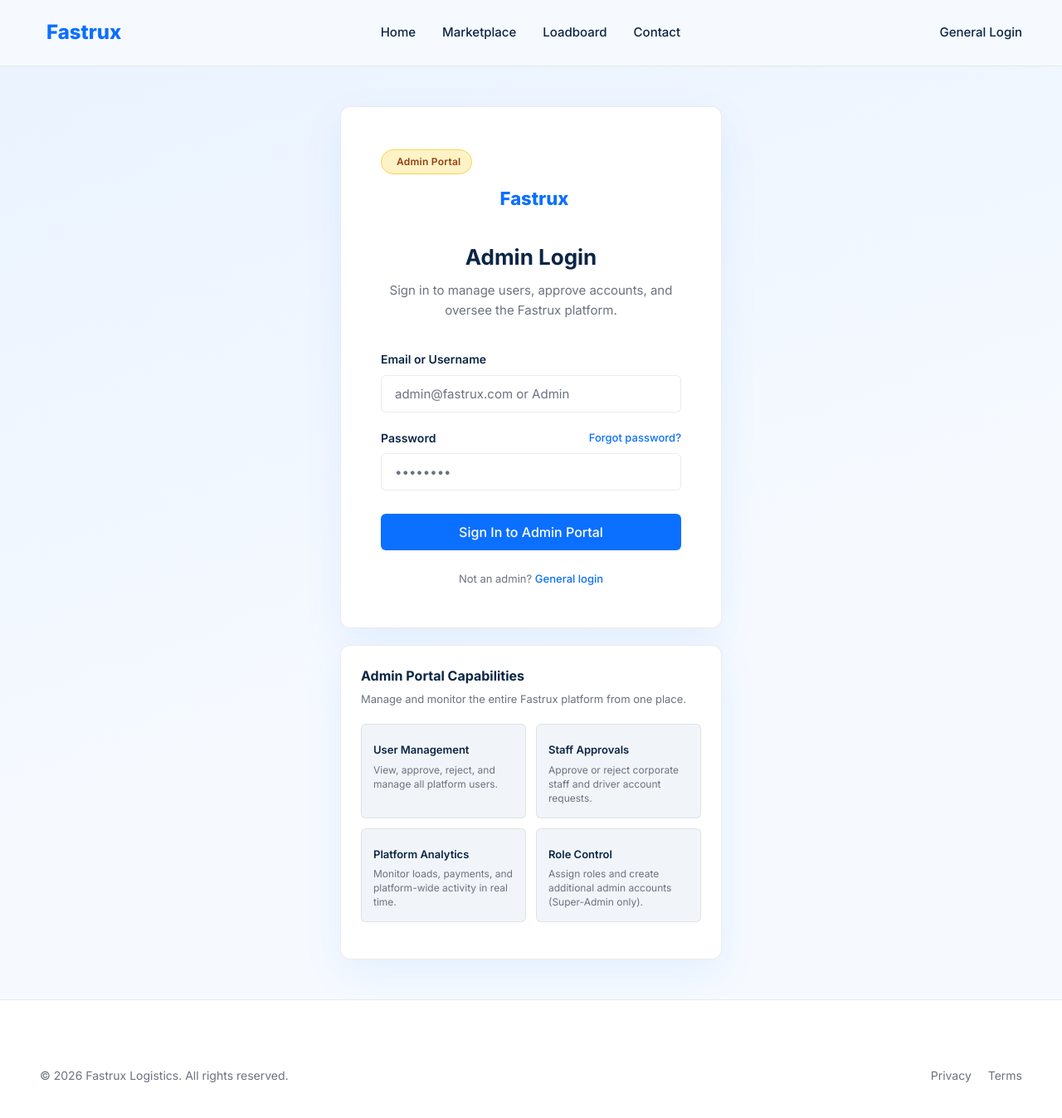
After one commit to rsnoris/Fastrux, a PHP site: page /admin-login.php in a window 1280 px wide. The commit adds this page. Shown: the whole page at 83% size. Run offline with PHP 8.4, Linux system fonts and the light colour scheme; some libraries are stand-ins or nearby versions.

Commit message:
Add admin-login.php, test Admin/Super-Admin accounts, username-based login support
Agent-Logs-Url: https://github.com/rsnoris/Fastrux/sessions/9487a92f-380c-4711-82a3-cdcf0e2c65d1

Co-authored-by: rsnoris <194880795+rsnoris@users.noreply.github.com>

```diff
--- a/admin-dashboard.php
+++ b/admin-dashboard.php
@@ -604,7 +604,7 @@
     (function () {
       try { currentUser = JSON.parse(localStorage.getItem('fx_user')); } catch (e) {}
       if (!currentUser || !currentUser.id) {
-        window.location.href = 'login?redirect=' + encodeURIComponent(window.location.pathname);
+        window.location.href = 'admin-login?redirect=' + encodeURIComponent(window.location.pathname);
         return;
       }
       var adminRoles = ['admin', 'super_admin'];
--- /dev/null
+++ b/admin-login.php
@@ -0,0 +1,240 @@
+<!DOCTYPE html>
+<html lang="en">
+<head>
+  <meta charset="UTF-8" />
+  <link rel="icon" href="favicon.svg" type="image/svg+xml" />
+  <meta name="viewport" content="width=device-width, initial-scale=1.0" />
+  <title>Admin Portal Login — Fastrux Logistics</title>
+  <link rel="preconnect" href="https://fonts.googleapis.com" />
+  <link rel="preconnect" href="https://fonts.gstatic.com" crossorigin />
+  <link href="https://fonts.googleapis.com/css2?family=Inter:wght@300;400;500;600;700;800;900&display=swap" rel="stylesheet" />
+  <link rel="stylesheet" href="shared.css" />
+  <script src="https://code.iconify.design/iconify-icon/3.0.0/iconify-icon.min.js"></script>
+  <style>
+    .password-wrapper { position: relative; }
+    .password-toggle {
+      position: absolute; right: 14px; top: 50%; transform: translateY(-50%);
+      background: none; border: none; cursor: pointer;
+      color: var(--muted-foreground); display: flex; align-items: center;
+    }
+    .forgot-link { float: right; font-size: 13px; color: var(--primary); font-weight: 500; }
+    @keyframes spin { to { transform: rotate(360deg); } }
+
+    /* Portal badge */
+    .portal-badge {
+      display: inline-flex; align-items: center; gap: 6px;
+      background: #fef3c7; border: 1px solid #fcd34d;
+      color: #92400e; border-radius: 20px;
+      padding: 4px 12px; font-size: 12px; font-weight: 600;
+      margin-bottom: 12px; letter-spacing: .02em;
+    }
+
+    /* Feature tiles */
+    .features-list {
+      display: grid; grid-template-columns: 1fr 1fr;
+      gap: 12px; margin: 20px 0;
+    }
+    .feature-tile {
+      background: var(--muted); border: 1px solid var(--border);
+      border-radius: var(--radius-md);
+      padding: 14px; display: flex; flex-direction: column; gap: 6px;
+    }
+    .feature-tile iconify-icon { font-size: 20px; color: var(--primary); }
+    .feature-tile .ft-title { font-size: 13px; font-weight: 600; }
+    .feature-tile .ft-desc  { font-size: 12px; color: var(--muted-foreground); line-height: 1.4; }
+    @media(max-width:480px) { .features-list { grid-template-columns: 1fr; } }
+  </style>
+</head>
+<body>
+
+  <header class="header">
+    <div class="container header-content">
+      <a href="index" class="logo">
+        <iconify-icon icon="lucide:truck" style="font-size:28px;color:var(--primary)"></iconify-icon>
+        Fastrux
+      </a>
+      <nav class="nav-links">
+        <a class="nav-link" href="index">Home</a>
+        <a class="nav-link" href="marketplace">Marketplace</a>
+        <a class="nav-link" href="loadboard">Loadboard</a>
+        <a class="nav-link" href="contact">Contact</a>
+      </nav>
+      <div class="header-actions">
+        <a class="nav-link" href="login">General Login</a>
+      </div>
+      <button class="hamburger" id="hamburger" aria-label="Toggle menu">
+        <span></span><span></span><span></span>
+      </button>
+    </div>
+  </header>
+  <nav class="mobile-menu" id="mobileMenu">
+    <a class="nav-link" href="index">Home</a>
+    <a class="nav-link" href="marketplace">Marketplace</a>
+    <a class="nav-link" href="loadboard">Loadboard</a>
+    <a class="nav-link" href="contact">Contact</a>
+    <div class="header-actions" style="margin-top:8px;">
+      <a class="btn btn-outline" href="login">General Login</a>
+    </div>
+  </nav>
+
+  <div class="auth-wrapper" style="align-items:flex-start;padding-top:48px;">
+    <div style="width:100%;max-width:460px;margin:0 auto;">
+
+      <!-- Login card -->
+      <div class="auth-card" style="margin-bottom:20px;">
+        <div class="portal-badge">
+          <iconify-icon icon="lucide:shield-alert"></iconify-icon>
+          Admin Portal
+        </div>
+        <div class="auth-logo">
+          <iconify-icon icon="lucide:truck" style="font-size:24px"></iconify-icon>
+          Fastrux
+        </div>
+        <h1 class="auth-title">Admin Login</h1>
+        <p class="auth-subtitle">Sign in to manage users, approve accounts, and oversee the Fastrux platform.</p>
+
+        <div class="form-feedback" id="loginFeedback"></div>
+        <form id="loginForm" novalidate>
+          <input type="hidden" name="form_type" value="login" />
+          <input type="hidden" name="expected_role" value="admin_portal" />
+          <div class="form-group">
+            <label for="email">Email or Username</label>
+            <input class="form-control" type="text" id="email" name="email"
+                   placeholder="admin@fastrux.com or Admin" required autocomplete="username" />
+          </div>
+          <div class="form-group">
+            <label for="password">
+              Password
+              <a class="forgot-link" href="forgot-password">Forgot password?</a>
+            </label>
+            <div class="password-wrapper">
+              <input class="form-control" type="password" id="password" name="password"
+                     placeholder="••••••••" required autocomplete="current-password" />
+              <button type="button" class="password-toggle" id="togglePwd" aria-label="Show password">
+                <iconify-icon icon="lucide:eye" id="eyeIcon" style="font-size:18px"></iconify-icon>
+              </button>
+            </div>
+          </div>
+          <button type="submit" class="btn btn-primary" id="loginBtn"
+                  style="width:100%;padding:14px;font-size:16px;margin-top:8px;">
+            Sign In to Admin Portal
+          </button>
+        </form>
+        <p class="auth-footer-text" style="font-size:13px;color:var(--muted-foreground);">
+          Not an admin? <a href="login">General login</a>
+        </p>
+      </div>
+
+      <!-- Features card -->
+      <div class="auth-card" style="padding:24px;">
+        <h2 style="font-size:16px;font-weight:700;margin-bottom:4px;">Admin Portal Capabilities</h2>
+        <p style="font-size:13px;color:var(--muted-foreground);margin-bottom:0;">Manage and monitor the entire Fastrux platform from one place.</p>
+        <div class="features-list">
+          <div class="feature-tile">
+            <iconify-icon icon="lucide:users"></iconify-icon>
+            <span class="ft-title">User Management</span>
+            <span class="ft-desc">View, approve, reject, and manage all platform users.</span>
+          </div>
+          <div class="feature-tile">
+            <iconify-icon icon="lucide:shield-check"></iconify-icon>
+            <span class="ft-title">Staff Approvals</span>
+            <span class="ft-desc">Approve or reject corporate staff and driver account requests.</span>
+          </div>
+          <div class="feature-tile">
+            <iconify-icon icon="lucide:bar-chart-2"></iconify-icon>
+            <span class="ft-title">Platform Analytics</span>
+            <span class="ft-desc">Monitor loads, payments, and platform-wide activity in real time.</span>
+          </div>
+          <div class="feature-tile">
+            <iconify-icon icon="lucide:settings"></iconify-icon>
+            <span class="ft-title">Role Control</span>
+            <span class="ft-desc">Assign roles and create additional admin accounts (Super-Admin only).</span>
+          </div>
+        </div>
+      </div>
+
+    </div>
+  </div>
+
+  <footer class="footer">
+    <div class="container">
+      <div class="footer-bottom" style="border-top:none;padding-top:0;">
+        <div>© 2026 Fastrux Logistics. All rights reserved.</div>
+        <div>
+          <a href="privacy" style="color:var(--muted-foreground);margin-right:16px;">Privacy</a>
+          <a href="terms"   style="color:var(--muted-foreground);">Terms</a>
+        </div>
+      </div>
+    </div>
+  </footer>
+
+  <script>
+    const ham = document.getElementById('hamburger');
+    const mob = document.getElementById('mobileMenu');
+    ham.addEventListener('click', () => { ham.classList.toggle('open'); mob.classList.toggle('open'); });
+
+    // Pre-fill identifier from URL query param
+    const params = new URLSearchParams(window.location.search);
+    const emailParam = params.get('email');
+    if (emailParam) document.getElementById('email').value = emailParam;
+
+    const pwd = document.getElementById('password');
+    const eye = document.getElementById('eyeIcon');
+    document.getElementById('togglePwd').addEventListener('click', () => {
+      const show = pwd.type === 'password';
+      pwd.type = show ? 'text' : 'password';
+      eye.setAttribute('icon', show ? 'lucide:eye-off' : 'lucide:eye');
+    });
+
+    document.getElementById('loginForm').addEventListener('submit', async function(e) {
+      e.preventDefault();
+      const btn      = document.getElementById('loginBtn');
+      const feedback = document.getElementById('loginFeedback');
+      const origHTML = btn.innerHTML;
+      btn.disabled   = true;
+      btn.innerHTML  = '<iconify-icon icon="lucide:loader-circle" style="font-size:18px;margin-right:8px;animation:spin 1s linear infinite"></iconify-icon>Signing in…';
+      feedback.style.display = 'none';
+      try {
+        const res  = await fetch('process_form.php', { method: 'POST', body: new FormData(this) });
+        const data = await res.json();
+        if (data.success) {
+          const role = data.user?.role || '';
+          // Enforce portal — only admin / super_admin may use this page
+          if (role !== 'admin' && role !== 'super_admin') {
+            feedback.className   = 'form-feedback error';
+            feedback.textContent = '✗ This portal is for admins only. Please use the general login page.';
+            feedback.style.display = 'flex';
+            btn.disabled  = false;
+            btn.innerHTML = origHTML;
+            return;
+          }
+          feedback.className   = 'form-feedback success';
+          feedback.textContent = '✓ ' + data.message;
+          feedback.style.display = 'flex';
+          localStorage.setItem('fx_user', JSON.stringify({
+            id:         data.user?.id         || '',
+            first_name: data.user?.first_name || '',
+            last_name:  data.user?.last_name  || '',
+            email:      data.user?.email      || '',
+            role:       role,
+          }));
+          const redirect = params.get('redirect') || 'admin-dashboard.php';
+          setTimeout(() => { window.location.href = redirect; }, 800);
+        } else {
+          feedback.className   = 'form-feedback error';
+          feedback.textContent = '✗ ' + data.message;
+          feedback.style.display = 'flex';
+          btn.disabled  = false;
+          btn.innerHTML = origHTML;
+        }
+      } catch {
+        feedback.className   = 'form-feedback error';
+        feedback.textContent = '✗ Network error — please try again.';
+        feedback.style.display = 'flex';
+        btn.disabled  = false;
+        btn.innerHTML = origHTML;
+      }
+    });
+  </script>
+</body>
+</html>
--- a/architecture.php
+++ b/architecture.php
@@ -459,6 +459,7 @@ $fileDescriptions = [
   'fastrux_logistics.php'   => 'Legacy logistics overview page',
   'insurance-login.php'     => 'Insurance company login shortcut',
   'trucking-login.php'      => 'Trucking company login shortcut',
+  'admin-login.php'         => 'Admin / Super-Admin portal login',
   'architecture.php'        => 'This page — system architecture & data flow',
 ];
 
--- a/observability.php
+++ b/observability.php
@@ -427,7 +427,7 @@
       var user = null;
       try { user = JSON.parse(localStorage.getItem('fx_user')); } catch (e) {}
       if (!user || !user.id) {
-        window.location.href = 'login?redirect=' + encodeURIComponent(window.location.pathname);
+        window.location.href = 'admin-login?redirect=' + encodeURIComponent(window.location.pathname);
         return;
       }
       var adminRoles = ['admin', 'super_admin'];
```
Also changed, not shown: data/registered_users.json (added, +26 -0 lines), process_form.php (+37 -17 lines), 1 other file.
